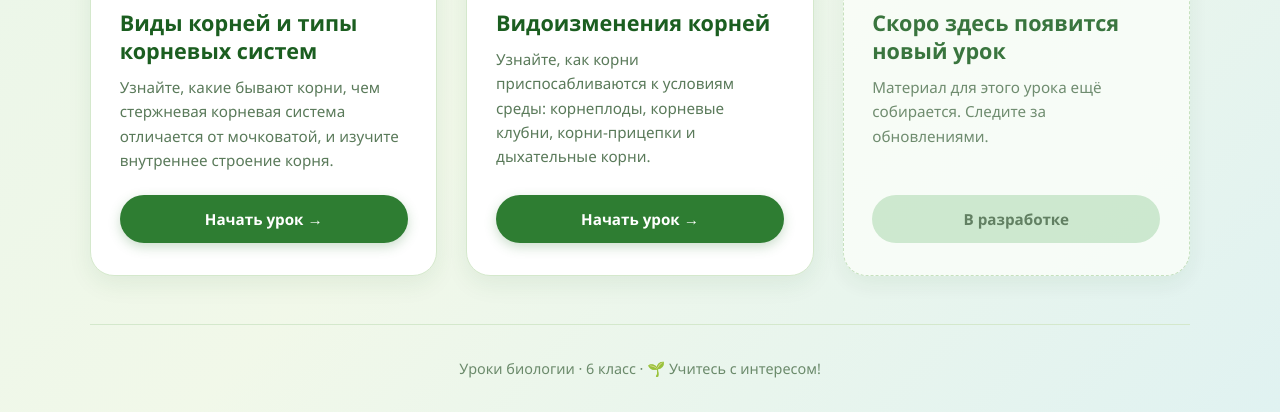
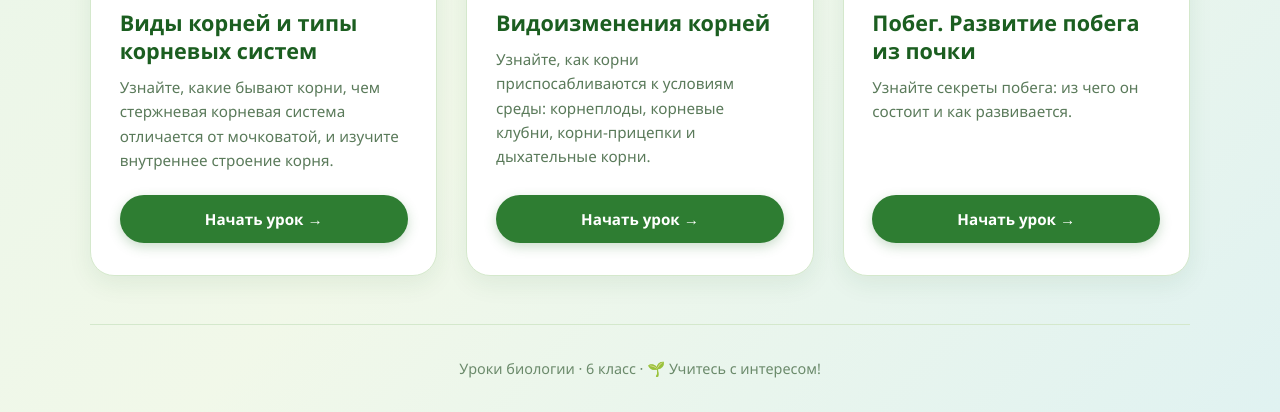
Before and after one commit to Schkolka-2026/my-lesson, a plain HTML site: page index.html in a window 1280 px wide. Shown: the part 491-903 px from the top of the page. Drawn offline with Linux system fonts and the light colour scheme.

Commit message:
Update index.html

```diff
--- a/index.html
+++ b/index.html
@@ -199,13 +199,13 @@ footer .heart {
     <a href="vidoizm korney.html" class="btn">Начать урок →</a>
 </article>
 
-        <!-- ЗАГЛУШКА: Урок 11 -->
-        <article class="lesson-card coming-soon">
+          <!-- Урок 11: Побег. Развитие побега из почки -->
+        <article class="lesson-card">
             <div class="lesson-icon">🍃</div>
             <span class="lesson-number">УРОК 11</span>
-            <h2>Скоро здесь появится новый урок</h2>
-            <p>Материал для этого урока ещё собирается. Следите за обновлениями.</p>
-            <span class="btn">В разработке</span>
+            <h2>Побег. Развитие побега из почки</h2>
+            <p>Узнайте секреты побега: из чего он состоит и как развивается.</p>
+            <a href="pobeg.html" class="btn">Начать урок →</a>
         </article>
 
     </main>
```
